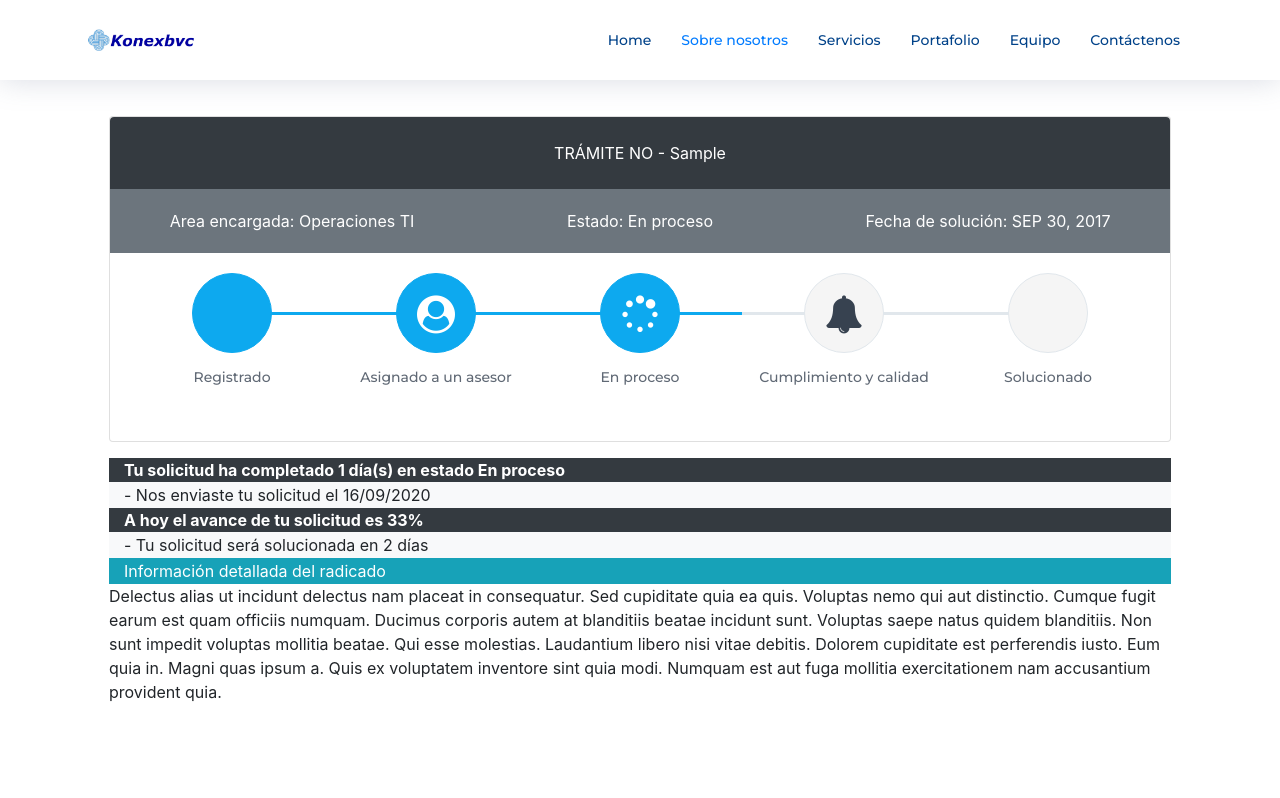
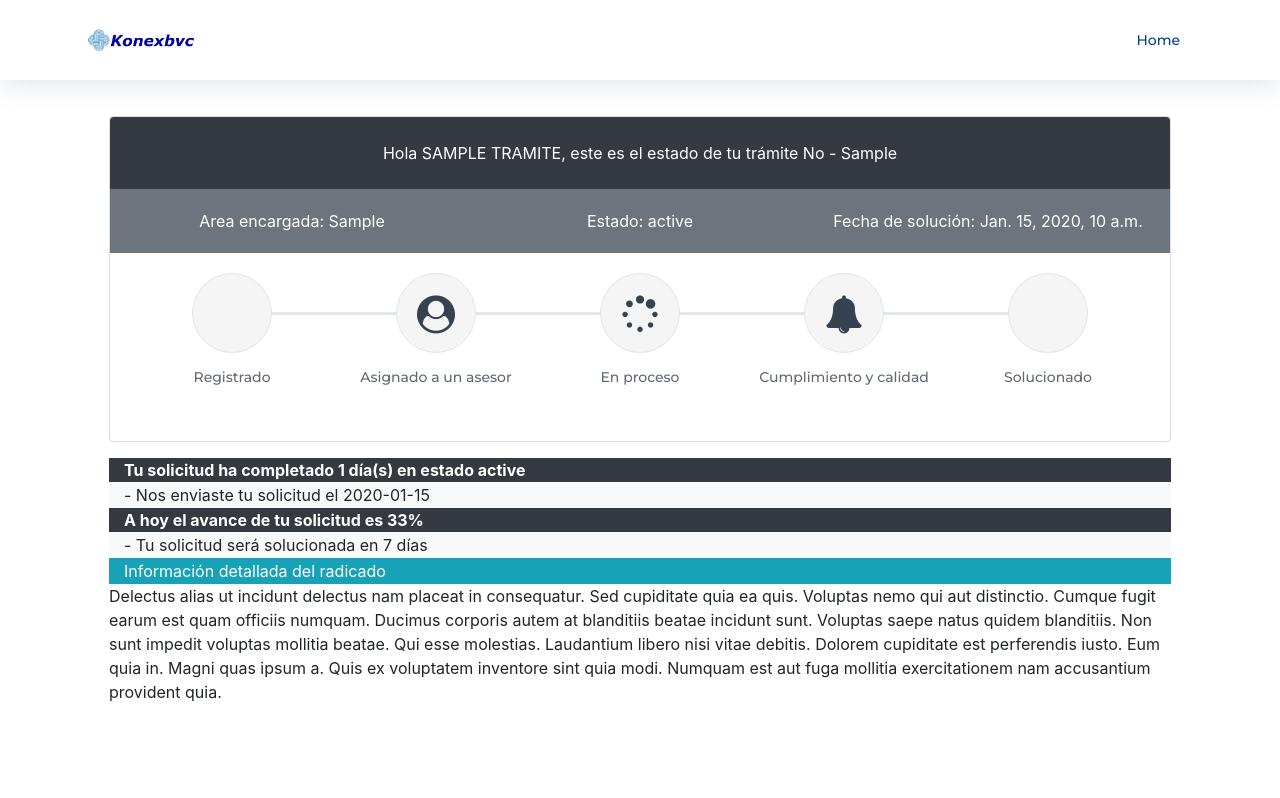
Before and after one commit to jwsanabria/KonexbvcApp, a Django app: template tramites/templates/tramites/consultarTramite.html in a window 1280 px wide. Shown: the top 798 px of the page. Run offline with Django 3.2, Linux system fonts and the light colour scheme; tables that the repository leaves empty hold one stand-in row (values such as "Sample post"); the template is opened without the code that fills it: values that come from a table or form of the project are taken from there, most other values are stand-ins (such as "Sample title", 1, 10 or a date in 2020); some libraries are stand-ins or nearby versions.

Commit message:
ultimo cambio

```diff
--- a/tramites/forms.py
+++ b/tramites/forms.py
@@ -29,7 +29,7 @@ class TramiteForm(forms.ModelForm):
 
 
 class ConsultarTramiteForm(forms.Form):
-    numero_tramite = forms.CharField()
+    numero_tramite = forms.IntegerField()
     #message = forms.CharField(widget=forms.Textarea)
 
     def send_email(self):
--- a/tramites/models.py
+++ b/tramites/models.py
@@ -24,6 +24,7 @@ class Tramite(models.Model):
     comunicacion = models.CharField(max_length=6, choices=PREFERENCIA_CHOICES)
     solicitud = models.CharField(max_length=2000)
     estado = models.CharField(max_length=11, choices=ESTADO_CHOICES)
+    fecha_registro = models.DateField(auto_now=True)
 
     def __str__(self):
         return '{} email {}'.format(self.nombre, self.correo)
--- a/tramites/templates/tramites/consultarTramite.html
+++ b/tramites/templates/tramites/consultarTramite.html
@@ -57,11 +57,6 @@
       <nav class="main-nav float-right d-none d-lg-block">
         <ul>
           <li class="active"><a href="{% url 'Konexbvc:index' %}">Home</a></li>
-          <li><a href="#about">Sobre nosotros</a></li>
-          <li><a href="#services">Servicios</a></li>
-          <li><a href="#portfolio">Portafolio</a></li>
-          <li><a href="#team">Equipo</a></li>
-          <li><a href="#contact">Contáctenos</a></li>
         </ul>
       </nav><!-- .main-nav -->
 
@@ -86,39 +81,59 @@
 <link rel="stylesheet" href="https://cdn.jsdelivr.net/npm/pixeden-stroke-7-icon@1.2.3/pe-icon-7-stroke/dist/pe-icon-7-stroke.min.css">
 <div class="container padding-bottom-3x mb-1">
         <div class="card mb-3">
-          <div class="p-4 text-center text-white text-lg bg-dark rounded-top"><span class="text-uppercase">Trámite No - </span><span class="text-medium">{{ numero_tramite }}</span></div>
+          <div class="p-4 text-center text-white text-lg bg-dark rounded-top">Hola <span class="text-uppercase">{{tramite.nombre}}</span>, este es el estado de tu trámite No - <span class="text-medium">{{ numero_tramite }}</span></div>
           <div class="d-flex flex-wrap flex-sm-nowrap justify-content-between py-3 px-2 bg-secondary text-white">
-            <div class="w-100 text-center py-1 px-2"><span class="text-medium">Area encargada:</span> Operaciones TI</div>
-            <div class="w-100 text-center py-1 px-2"><span class="text-medium">Estado:</span> En proceso</div>
-            <div class="w-100 text-center py-1 px-2"><span class="text-medium">Fecha de solución:</span> SEP 30, 2017</div>
+            <div class="w-100 text-center py-1 px-2"><span class="text-medium">Area encargada:</span> {{area_encargada}}</div>
+            <div class="w-100 text-center py-1 px-2"><span class="text-medium">Estado:</span> {{estado}}</div>
+            <div class="w-100 text-center py-1 px-2"><span class="text-medium">Fecha de solución:</span> {{fecha_solucion}} </div>
           </div>
           <div class="card-body">
             <div class="steps d-flex flex-wrap flex-sm-nowrap justify-content-between padding-top-2x padding-bottom-1x">
+              {% if id_estado >= 1 %}
               <div class="step completed">
+                {% else %}
+               <div class="step">
+                 {% endif  %}
                 <div class="step-icon-wrap">
                   <div class="step-icon"><i class="pe-7s-note"></i></div>
                 </div>
                 <h4 class="step-title">Registrado</h4>
               </div>
+              {% if id_estado >= 2 %}
               <div class="step completed">
+                {% else %}
+               <div class="step">
+                 {% endif  %}
                 <div class="step-icon-wrap">
                   <div class="step-icon"><i class="fa fa-user-circle"></i></div>
                 </div>
                 <h4 class="step-title">Asignado a un asesor</h4>
               </div>
+             {% if id_estado >= 3 %}
               <div class="step completed">
+                {% else %}
+               <div class="step">
+                 {% endif  %}
                 <div class="step-icon-wrap">
                   <div class="step-icon"><i class="fa fa-spinner"></i></div>
                 </div>
                 <h4 class="step-title">En proceso</h4>
               </div>
-              <div class="step">
+             {% if id_estado >= 4   %}
+              <div class="step completed">
+                {% else %}
+               <div class="step">
+                 {% endif  %}
                 <div class="step-icon-wrap">
                   <div class="step-icon"><i class="fa fa-bell"></i></div>
                 </div>
                 <h4 class="step-title">Cumplimiento y calidad</h4>
               </div>
-              <div class="step">
+              {% if id_estado >= 5 %}
+              <div class="step completed">
+                {% else %}
+               <div class="step">
+                 {% endif  %}
                 <div class="step-icon-wrap">
                   <div class="step-icon"><i class="pe-7s-medal"></i></div>
                 </div>
@@ -131,16 +146,16 @@
         <div class="container">
           <div class="row">
             <div class="col-sm-12 bg-dark text-white font-weight-bold">
-              Tu solicitud ha completado 1 día(s) en estado En proceso
+              Tu solicitud ha completado 1 día(s) en estado {{ estado }}
             </div>
             <div class="col-sm-12 bg-light">
-              <p>- Nos enviaste tu solicitud el 16/09/2020</p>
+              <p>- Nos enviaste tu solicitud el {{ tramite.fecha_registro|date:"c" }}</p>
             </div>
             <div class="col-sm-12 bg-dark text-white font-weight-bold">
               A hoy el avance de tu solicitud es 33%
             </div>
             <div class="col-sm-12 bg-light">
-              <p>- Tu  solicitud será solucionada en 2 días</p>
+              <p>- Tu  solicitud será solucionada en 7 días</p>
             </div>
           </div>
         </div>
```
Also changed, not shown: tramites/templates/tramites/index.html (+7 -1 lines), tramites/views.py (+37 -2 lines), tramites/migrations/0002_tramite_fecha_registro.py (added).
